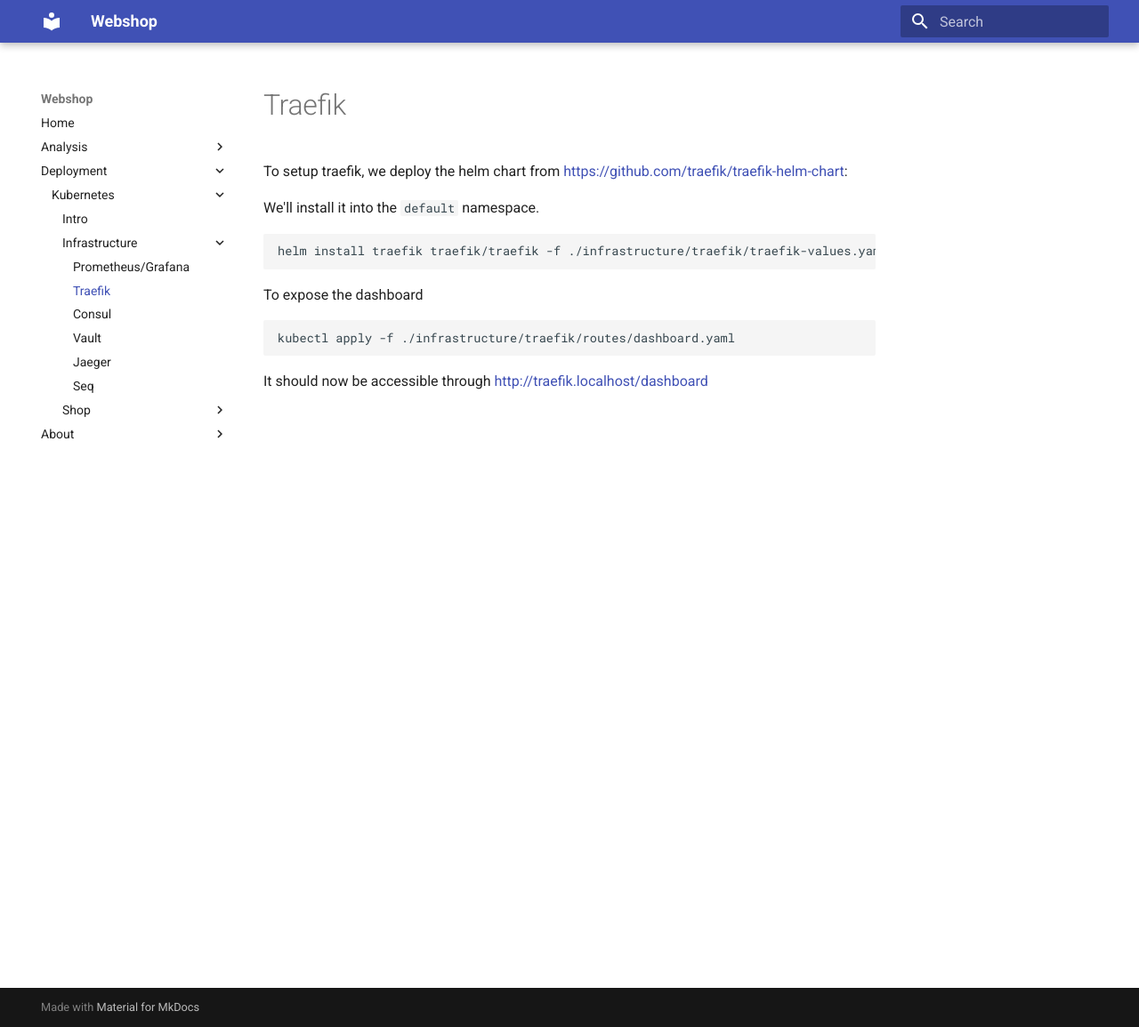
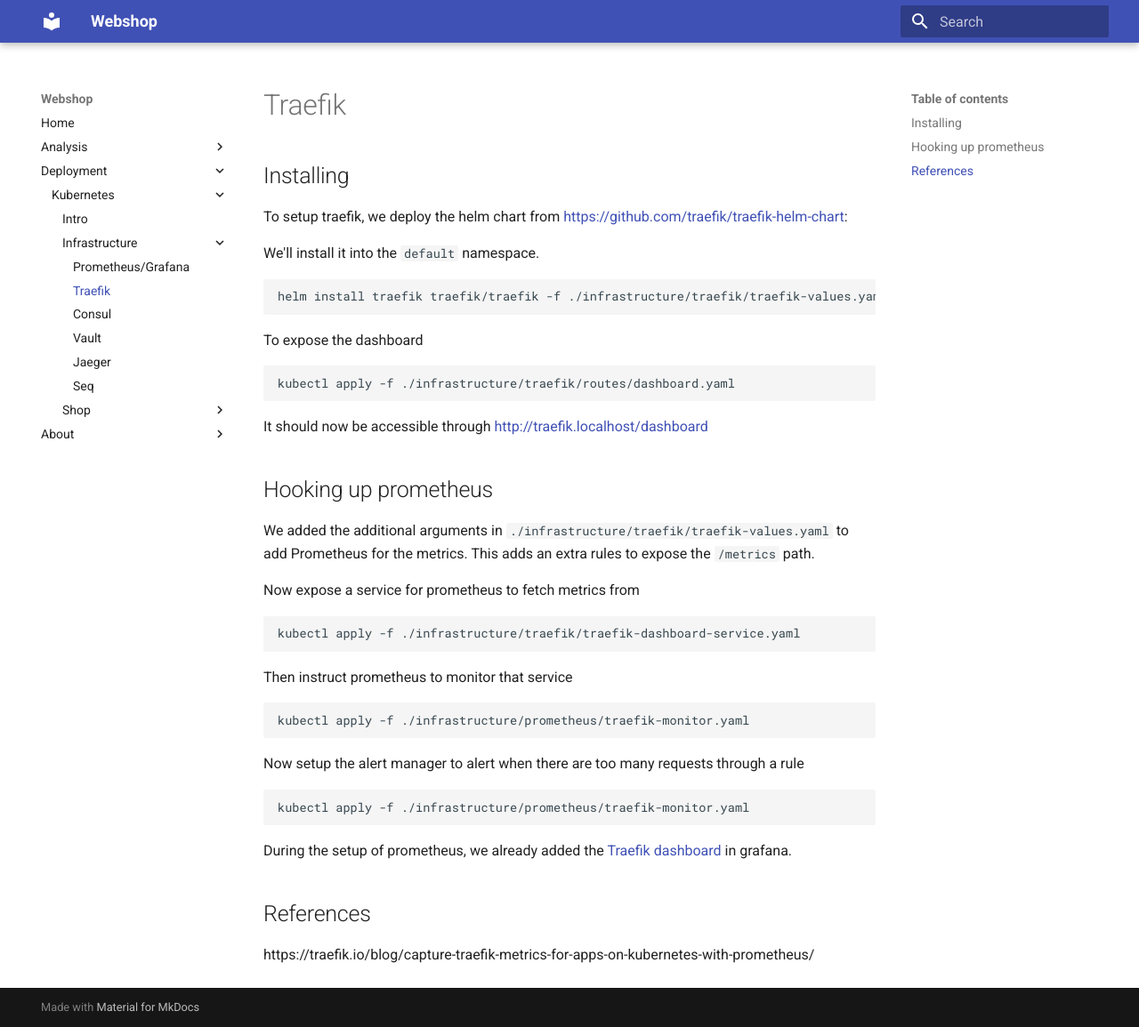
Before and after one commit to bravecobra/webshop-saga-masstransit, an MkDocs documentation site: the page built from docs/deployment/k8s/infrastructure/traefik.md, in a window 1280 px wide and 1155 px high. Shown: the whole window at 89% size. Built offline with MkDocs 1.6.1 and Material for MkDocs 9.7.7, drawn with Linux system fonts in a browser that asks for light colours.

Commit message:
Hooking up traefik to prometheus

````diff
--- a/docs/deployment/k8s/infrastructure/traefik.md
+++ b/docs/deployment/k8s/infrastructure/traefik.md
@@ -1,4 +1,6 @@
 # Traefik
+
+## Installing
 
 To setup traefik, we deploy the helm chart from [https://github.com/traefik/traefik-helm-chart](https://github.com/traefik/traefik-helm-chart):
 
@@ -15,3 +17,31 @@
 ```
 
 It should now be accessible through [http://traefik.localhost/dashboard](http://traefik.localhost/dashboard)
+
+## Hooking up prometheus
+
+We added the additional arguments in `./infrastructure/traefik/traefik-values.yaml` to add Prometheus for the metrics. This adds an extra rules to expose the `/metrics` path.
+
+Now expose a service for prometheus to fetch metrics from
+
+```powershell
+kubectl apply -f ./infrastructure/traefik/traefik-dashboard-service.yaml
+```
+
+Then instruct prometheus to monitor that service
+
+```powershell
+kubectl apply -f ./infrastructure/prometheus/traefik-monitor.yaml
+```
+
+Now setup the alert manager to alert when there are too many requests through a rule
+
+```powershell
+kubectl apply -f ./infrastructure/prometheus/traefik-monitor.yaml
+```
+
+During the setup of prometheus, we already added the [Traefik dashboard](http://grafana.localhost/d/3ipsWfViz/traefik-2?var-job=traefik-dashboard&var-protocol=http&var-interval=&from=now-3h&to=now) in grafana.
+
+## References
+
+https://traefik.io/blog/capture-traefik-metrics-for-apps-on-kubernetes-with-prometheus/
````
Also changed, not shown: 5 other files.
